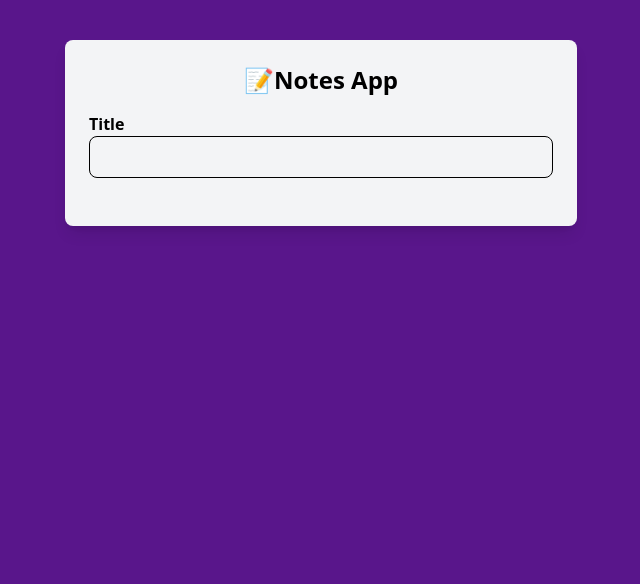
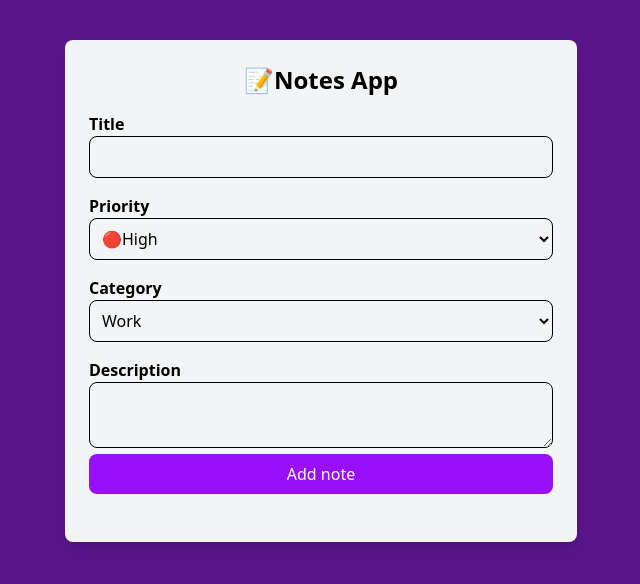
Before and after one commit to raqueldfrutos/react-mini-project-notes-app, a React (Vite) app: page / in a window 1280 px wide. Shown: the top 584 px of the page, without its empty margins (319-959 px from the left). Built offline with nearby package versions, Linux system fonts and the light colour scheme.

Commit message:
Note Form: Form Data Object

```diff
--- a/index.html
+++ b/index.html
@@ -1,10 +1,10 @@
-<!doctype html>
+<!DOCTYPE html>
 <html lang="en">
   <head>
     <meta charset="UTF-8" />
     <link rel="icon" type="image/svg+xml" href="/vite.svg" />
     <meta name="viewport" content="width=device-width, initial-scale=1.0" />
-    <title>notes-app</title>
+    <title>Notes App</title>
   </head>
   <body>
     <div id="root"></div>
--- a/src/App.jsx
+++ b/src/App.jsx
@@ -1,10 +1,12 @@
 import NoteForm from "./components/NoteForm";
+import { useState } from "react";
 
 const App = () => {
+  const [notes, setNotes] = useState([]); // Global state - used in multiple components
   return (
     <div className="max-w-lg mx-auto mt-10 p-6 bg-gray-100 rounded-lg shadow-lg">
       <h2 className="text-2xl font-bold mb-4 text-center">📝Notes App</h2>
-      <NoteForm />
+      <NoteForm notes={notes} setNotes={setNotes} />
     </div>
   );
 };
--- a/src/components/NoteForm.jsx
+++ b/src/components/NoteForm.jsx
@@ -1,19 +1,97 @@
 import { useState } from "react";
 
 const NoteForm = () => {
-  const [title, setTitle] = useState("");
+  // const [title, setTitle] = useState("");
+  // const [priority, setPriority] = useState("Medium");
+  // const [category, setCategory] = useState("Work");
+  // const [description, setDescription] = useState("");
+
+  // Form Data Object - to avoid creating a single state for each field. To set the respective values, We need to add 'name' attribute to each field and it has to match with the names inside the useState. Also create handleChange function
+  const [formData, setFormData] = useState({
+    title: "",
+    category: "Work",
+    prioriry: "Medium",
+    description: "",
+  });
+
+  const handleChange = (e) => {
+    setFormData({
+      ...formData,
+      [e.target.name]: e.target.value,
+    });
+    console.log(e.target.value, e.target.name);
+  };
+
+  const handleSubmit = (e) => {
+    e.preventDefault();
+    console.log("Form Submitted", formData);
+  };
+
   return (
-    <form className="mb-6">
+    <form onSubmit={handleSubmit} className="mb-6">
       <div className="mb-4">
         <label htmlFor="title" className="block font-semibold">
           Title
         </label>
         <input
+          name="title"
           type="text"
           className="w-full p-2 border rounded-lg"
-          value={title}
-          onChange={(e) => setTitle(e.target.value)}
+          // value={title}
+          // onChange={(e) => setTitle(e.target.value)}
+          value={formData.title}
+          onChange={handleChange}
         />
+      </div>
+
+      <div className="mb-4">
+        <label htmlFor="priority" className="block font-semibold">
+          Priority
+        </label>
+        <select
+          name="priority"
+          type="text"
+          className="w-full p-2 border rounded-lg"
+          value={formData.priority}
+          onChange={handleChange}
+        >
+          <option value="High">🔴High</option>
+          <option value="Medium">🟡Medium</option>
+          <option value="Low">🟢Low</option>
+        </select>
+      </div>
+
+      <div className="mb-4">
+        <label htmlFor="category" className="block font-semibold">
+          Category
+        </label>
+        <select
+          name="category"
+          type="text"
+          className="w-full p-2 border rounded-lg"
+          value={formData.category}
+          onChange={handleChange}
+        >
+          <option value="Work">Work</option>
+          <option value="Personal">Personal</option>
+          <option value="Ideas">Ideas</option>
+        </select>
+      </div>
+
+      <div className="mb-4">
+        <label htmlFor="description" className="block font-semibold">
+          Description
+        </label>
+        <textarea
+          name="description"
+          type="text"
+          className="w-full p-2 border rounded-lg"
+          value={formData.description}
+          onChange={handleChange}
+        ></textarea>
+        <button className="w-full bg-purple-500 text-white py-2 rounded-lg cursor-pointer hover: bg-purple-600 ">
+          Add note
+        </button>
       </div>
     </form>
   );
```
